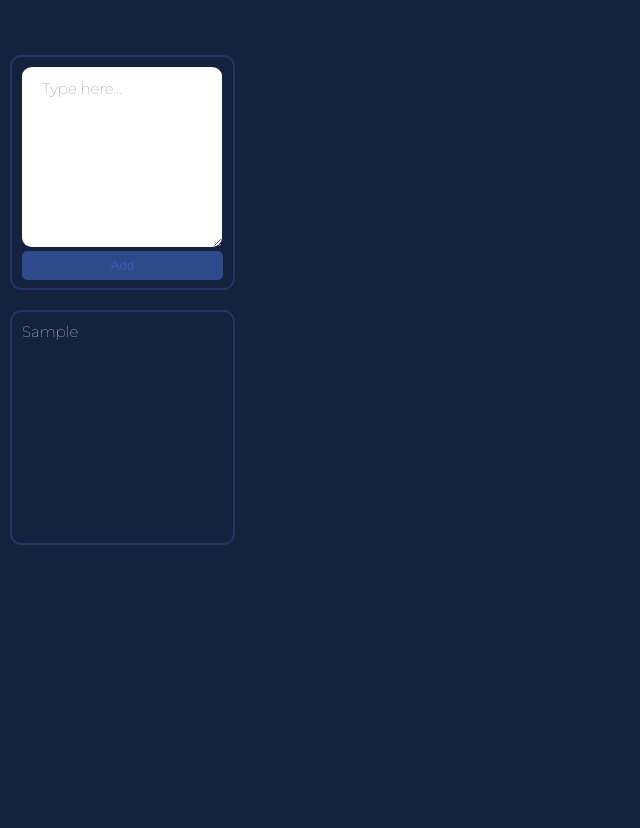
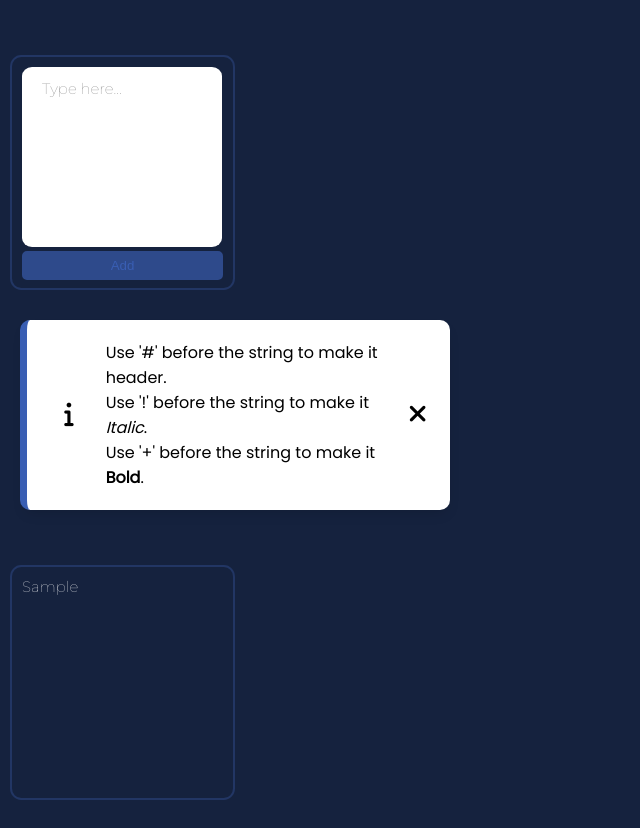
Before and after one commit to L1nk0r/notes, a plain HTML site: page index.html in a window 1280 px wide. Both pictures are taken after typing "Sample" into the empty fields and a click on the button "Add". Shown: the part 85-913 px from the top of the page, without its empty margins (0-640 px from the left). Before the commit the page ends 830 px from the top, so only its background shows below. Drawn offline with Linux system fonts and the light colour scheme.

Commit message:
Add information tab

```diff
--- a/index.html
+++ b/index.html
@@ -11,15 +11,33 @@
    <link rel="stylesheet" href="styles/style.css">
 </head>
 <body>
-
    <div class="header">
       <h1>Notes</h1>
    </div>
 
    <div class="container">
-      <div class="form">
-         <textarea type="text" placeholder="Type here..." id="noticeInput"></textarea>
-         <button id="addBtn">Add</button>
+      <div class="create">
+         <div class="form">
+            <textarea type="text" placeholder="Type here..." id="noticeInput"></textarea>
+            <button id="addBtn">Add</button>
+         </div>
+         <div class="wrapper">
+            <div class="toast">
+               <div class="content">
+                  <div class="icon">
+                     <i class="fa-solid fa-info"></i>
+                  </div>
+                  <div class="details">
+                     <p>Use '#' before the string to make it header.</p>
+                     <p>Use '!' before the string to make it <i>Italic</i>.</p>
+                     <p>Use '+' before the string to make it <b>Bold</b>.</p>
+                  </div>
+                  <div class="close-icon">
+                     <i class="fa-solid fa-xmark"></i>
+                  </div>
+               </div>
+            </div>
+         </div>
       </div>
    </div>
 
--- a/scripts/main.js
+++ b/scripts/main.js
@@ -1,6 +1,13 @@
 const btn = document.querySelector("#addBtn");
 const cont = document.querySelector(".container");
 const noticeInput = document.querySelector("#noticeInput");
+
+const wrapper = document.querySelector(".wrapper");
+let toast = wrapper.querySelector(".toast");
+let closeIcon = toast.querySelector(".close-icon");
+
+closeIcon.addEventListener("click", function(){closeNotification()})
+
 
 function btns_bar(){
    var btnsBar = document.createElement("div");
@@ -18,15 +25,15 @@ function btns_bar(){
    btnOpen.classList.add("hidden");
    btnOpen.addEventListener("click", function(){open_notice(this)});
 
-   var btnHelp = document.createElement("button");
-   btnHelp.innerHTML = '<i class="fa-solid fa-info"></i>';
-   btnHelp.classList.add("buttons_bar__button");
-   btnHelp.classList.add("hidden");
-   btnHelp.addEventListener("click", function(){help()});
+   var btnEdit = document.createElement("button");
+   btnEdit.innerHTML = '<i class="fa-solid fa-pen"></i>';
+   btnEdit.classList.add("buttons_bar__button");
+   btnEdit.classList.add("hidden");
+   btnEdit.addEventListener("click", function(){edit_notice()});
 
    btnsBar.appendChild(btnDel);
    btnsBar.appendChild(btnOpen);
-   btnsBar.appendChild(btnHelp);
+   btnsBar.appendChild(btnEdit);
 
    return btnsBar;
 }
@@ -78,8 +85,8 @@ function open_notice(item){
    console.log("open" + item);
 }
 
-function help(){
-   console.log("help");
+function edit_notice(){
+   console.log('edit');
 }
 
 function parse_notice(notice){
@@ -100,4 +107,8 @@ function parse_notice(notice){
    return result;
 }
 
+function closeNotification(){
+   remove_notice(document.querySelector(".wrapper"));
+}
+
 btn.addEventListener("click", function(){add_notice()});
--- a/styles/style.css
+++ b/styles/style.css
@@ -1,4 +1,5 @@
 @import url('https://fonts.googleapis.com/css2?family=Montserrat:wght@100&display=swap');
+@import url('https://fonts.googleapis.com/css2?family=Poppins&display=swap');
 
 :root{
    --dark: #080D18;
@@ -35,7 +36,7 @@ html, body{
 
 .container{
    width: 100%;
-   margin: 20px;
+   margin: 40px;
    height: 100%;
 
    display: inline;
@@ -51,6 +52,8 @@ html, body{
    height: 235px;
 
    margin: 10px;
+
+   float: left;
 }
 
 #noticeInput{
@@ -67,6 +70,8 @@ html, body{
    font-size: 15px;
 
    text-decoration: none;
+
+   resize: none;
 }
 
 #addBtn{
@@ -90,6 +95,8 @@ html, body{
    font-family: 'Montserrat', sans-serif;
    font-size: 15px;
    color: white;
+
+   background-color: var(--dark_blue);
 }
 
 .notice p, h2{
@@ -123,3 +130,59 @@ html, body{
 .buttons_bar__button:hover{
    background-color: var(--dark_blue);
 }
+
+.wrapper{
+   font-family: 'Poppins', sans-serif;
+
+   align-items: center;
+
+   padding: 10px;
+   border-radius: 5%;
+   width: 80%;
+   height: 235px;
+
+   margin: 10px;
+
+   float:left;
+}
+
+.wrapper .toast{
+   background-color: white;
+   padding: 20px 15px 20px 20px;
+   border-radius: 10px;
+   border-left: 7px solid var(--light_blue);
+   box-shadow: 1px 7px 14px -5px rgba(0, 0, 0, 0.15);
+   width: 430px;
+   display: flex;
+   align-items: center;
+   justify-content: space-between;
+}
+
+.toast .content{
+   display: flex;
+   align-items: center;
+}
+
+.content .icon{
+   font-size: 25px;
+   height: 50px;
+   width: 50px;
+   text-align: center;
+   line-height: 50px;
+   border-radius: 50%;
+}
+
+.content .details{
+   margin-left: 15px;
+}
+
+.content .close-icon{
+   cursor: pointer;
+
+   font-size: 25px;
+   height: 40px;
+   width: 40px;
+   text-align: center;
+   line-height: 40px;
+   border-radius: 50%;
+}
```
